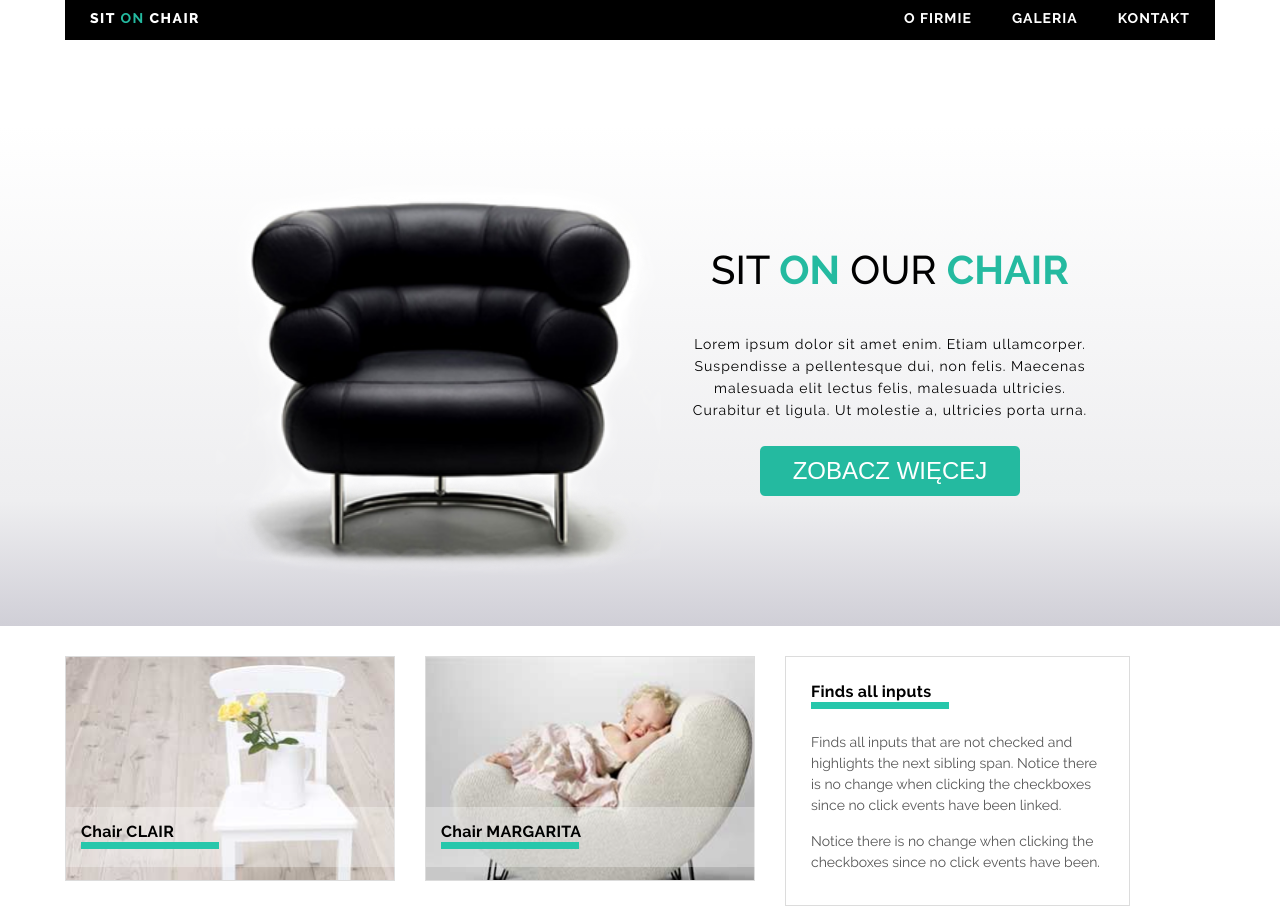
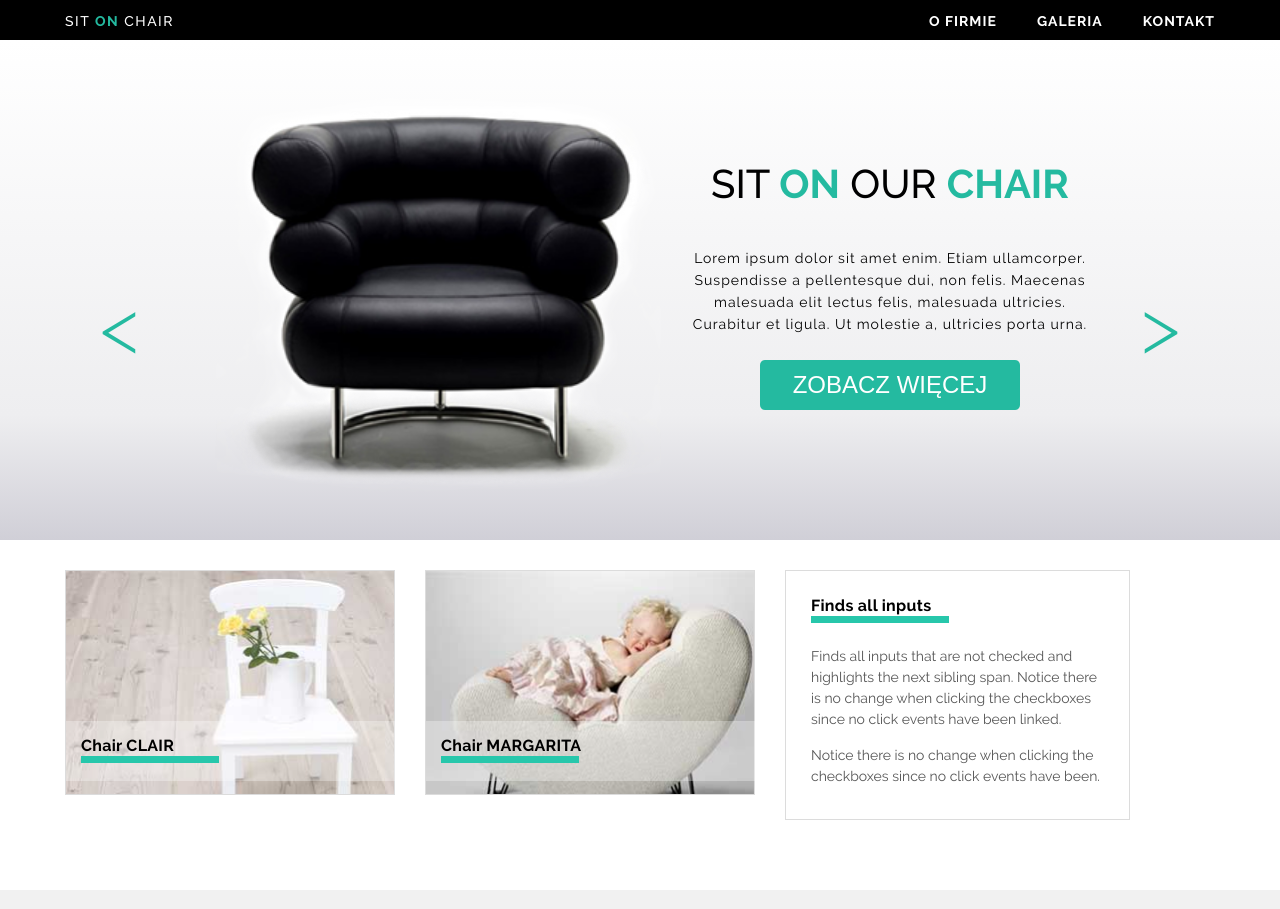
Before and after one commit to ka1130/CodersLab-Sit-on-Chair, a plain HTML site: page index.html in a window 1280 px wide. Shown: the top 909 px of the page. Drawn offline with Linux system fonts and the light colour scheme.

Commit message:
Dodano strzałki slidera, poprawiono top.

```diff
--- a/css/style.css
+++ b/css/style.css
@@ -141,26 +141,27 @@ body {
 	clear: both;
 }
 
-.emerald {
-	color: #24baa0;
-	font-weight: 700;
-}
 
 /*POCZĄTEK SEKCJI HEADER*/
-#top {
+header {
 	width: 100%;
 	height: 40px;
 	background-color: #000;
-	padding: 10px 25px;
+	padding: 13px 25px;
 }
 
 #top #logo {
 	color: #fff;
 	text-transform: uppercase;
-	font-weight: 800;
+	font-weight: 500;
 	font-size: 14px;
 	float: left;
 	letter-spacing: 1.5px;
+}
+
+.emerald {
+	color: #24baa0;
+	font-weight: 700;
 }
 
 .menu {
@@ -188,7 +189,7 @@ a {
 }
 
 .menu ul li a:hover {
-	color: #999;
+	color: #24baa0;
 }
 
 .dropbtn {
@@ -244,6 +245,23 @@ a {
 	width: 100%;
 	color: #fff;
 
+}
+
+.arrow-left, .arrow-right {
+	font-size: 78px;
+	color: #24baa0;
+	font-weight: 300;
+	position: absolute;
+	top: 280px;
+	z-index: 100;
+}
+
+.arrow-left {
+	left: 100px;
+}
+
+.arrow-right {
+	right: 100px;
 }
 
 /*Koniec sekcji HEADER*/
--- a/index.html
+++ b/index.html
@@ -28,6 +28,8 @@
 						</ul>
 					</nav>
 				</div>
+				<div class="arrow-left">&lt;</div>
+				<div class="arrow-right">&gt;</div>
 			</div>
 		</header>
 
```
